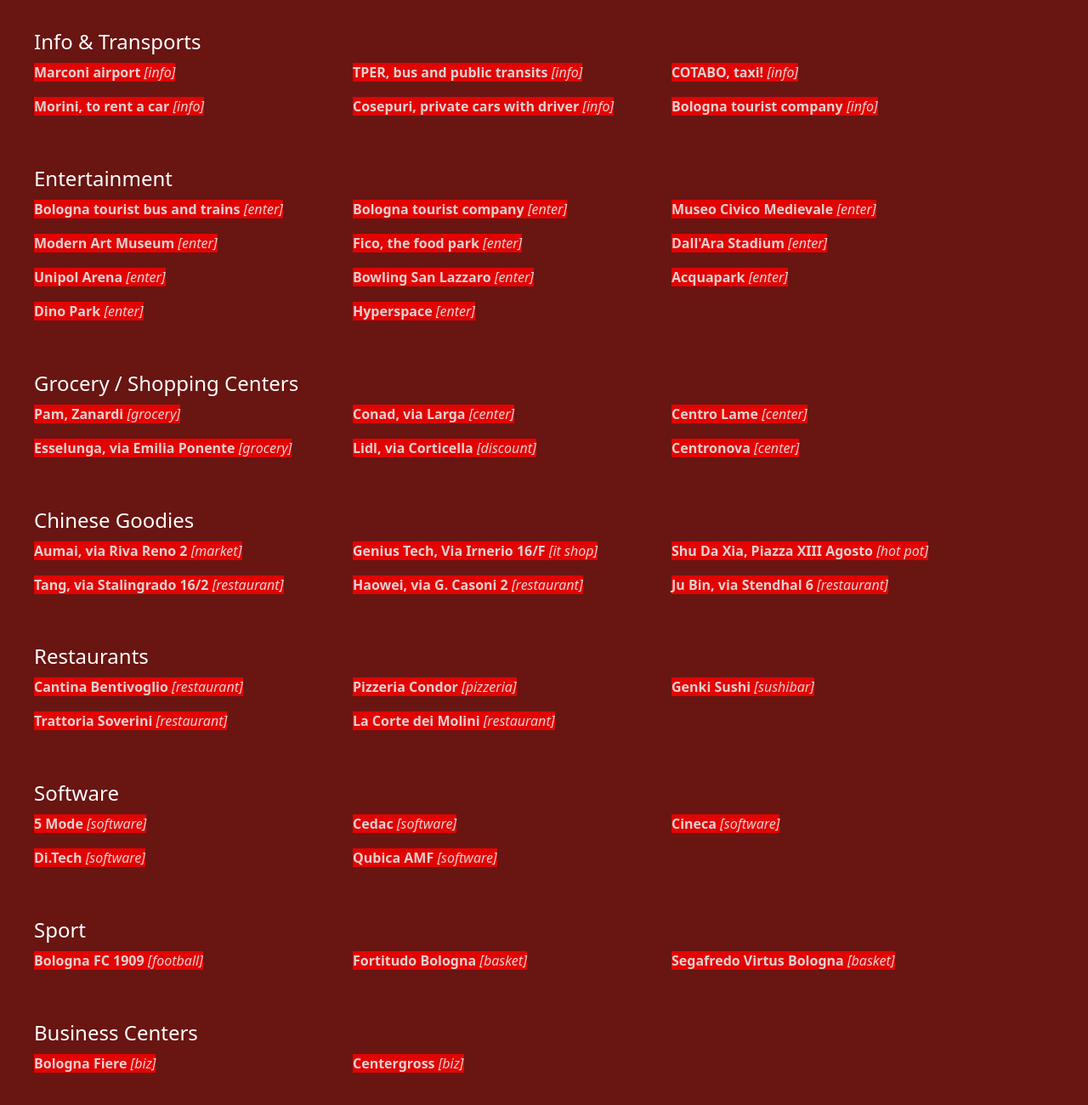
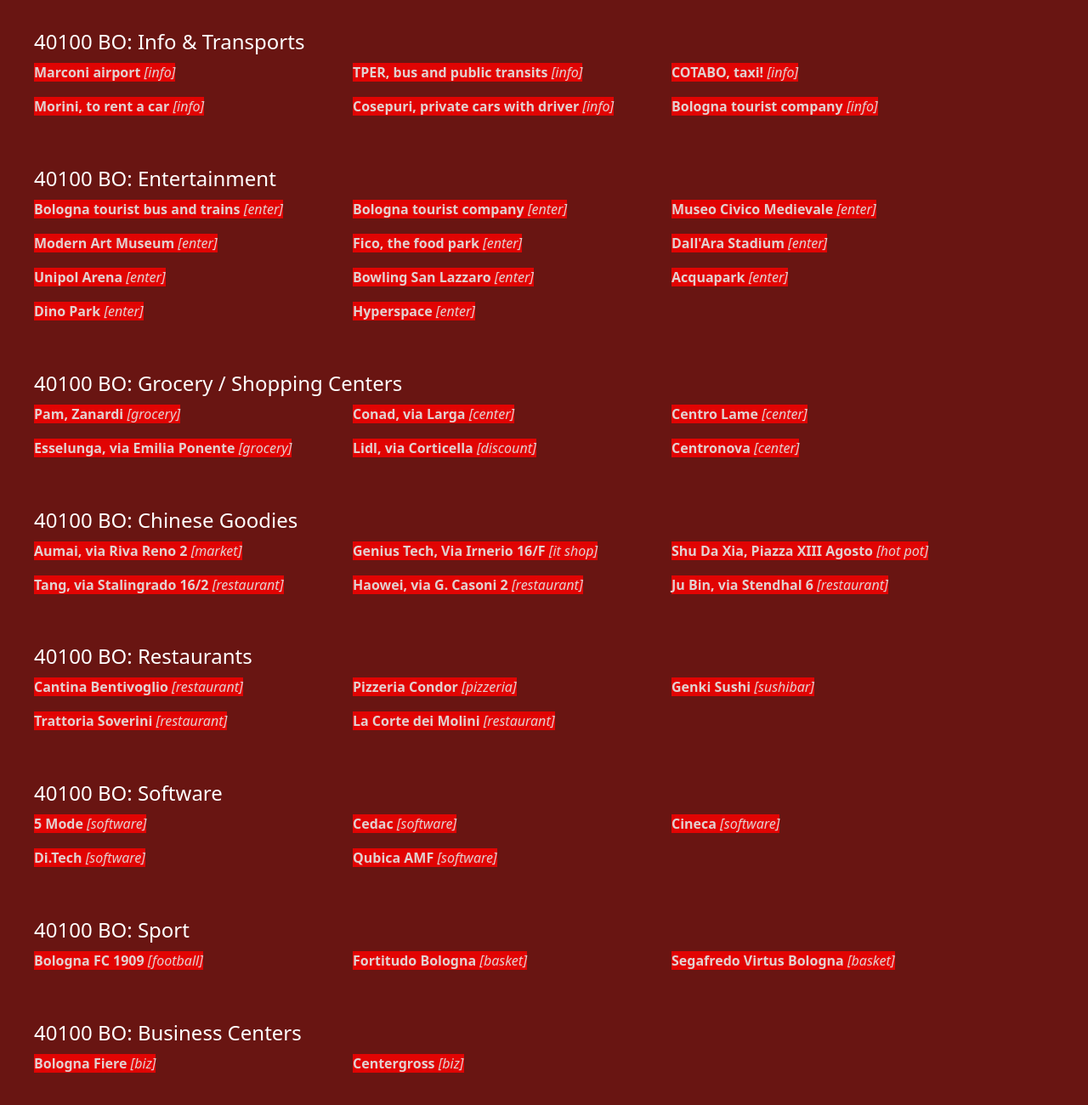
Before and after one commit to par7133/40100bo, a plain HTML site: page index.html in a window 1280 px wide. Shown: the part 260-1560 px from the top of the page at 85% size. Drawn offline with Linux system fonts and the light colour scheme; a script that the page names is missing.

Commit message:
Add files via upload

```diff
--- a/index.html
+++ b/index.html
@@ -202,7 +202,7 @@
 
     <div id="content">
 
-          <div id="info-transports"><h3>Info & Transports<br><br></h3></div>
+          <div id="info-transports"><h3>40100 BO: Info & Transports<br><br></h3></div>
           <div class="res"><span class="resli"><a href="http://40100bo.org/l/airport">Marconi airport</a>&nbsp;<span class="tag">[info]</span></div>
           <div class="res"><span class="resli"><a href="http://40100bo.org/l/tper">TPER, bus and public transits</a>&nbsp;<span class="tag">[info]</span></div>
           <div class="res"><span class="resli"><a href="http://40100bo.org/l/taxi">COTABO, taxi!</a>&nbsp;<span class="tag">[info]</span></div>
@@ -210,7 +210,7 @@
           <div class="res"><span class="resli"><a href="http://40100bo.org/l/private-taxi">Cosepuri, private cars with driver</a>&nbsp;<span class="tag">[info]</span></div>
           <div class="res"><span class="resli"><a href="http://40100bo.org/l/welcome">Bologna tourist company</a>&nbsp;<span class="tag">[info]</span></div>
           <div style="clear:both;margin:auto;">&nbsp;</div>
-          <div id="entertainment"><h3>Entertainment<br><br></h3></div>
+          <div id="entertainment"><h3>40100 BO: Entertainment<br><br></h3></div>
           <div class="res"><span class="resli"><a href="http://40100bo.org/l/red-bus">Bologna tourist bus and trains</a>&nbsp;<span class="tag">[enter]</span></div>
           <div class="res"><span class="resli"><a href="http://40100bo.org/l/welcome">Bologna tourist company</a>&nbsp;<span class="tag">[enter]</span></div>
           <div class="res"><span class="resli"><a href="http://40100bo.org/l/museo">Museo Civico Medievale</a>&nbsp;<span class="tag">[enter]</span></div>
@@ -223,7 +223,7 @@
           <div class="res"><span class="resli"><a href="http://www.dinosauricarneossa.it/sanlazzaro.php/">Dino Park</a>&nbsp;<span class="tag">[enter]</span></div>
           <div class="res"><span class="resli"><a href="http://www.hyperspaceparks.com">Hyperspace</a>&nbsp;<span class="tag">[enter]</span></div>
           <div style="clear:both;margin:auto;">&nbsp;</div>
-          <div id="grocery-shopping-centers"><h3>Grocery / Shopping Centers<br><br></h3></div>
+          <div id="grocery-shopping-centers"><h3>40100 BO: Grocery / Shopping Centers<br><br></h3></div>
           <div class="res"><span class="resli"><a href="http://pampanorama.it/punti-vendita/bologna-zanardi">Pam, Zanardi</a>&nbsp;<span class="tag">[grocery]</span></div>
           <div class="res"><span class="resli"><a href="http://vialarga.com/shop/conad">Conad, via Larga</a>&nbsp;<span class="tag">[center]</span></div>
           <div class="res"><span class="resli"><a href="http://centrolame.info">Centro Lame</a>&nbsp;<span class="tag">[center]</span></div>
@@ -231,7 +231,7 @@
           <div class="res"><span class="resli"><a href="http://lidl.it">Lidl, via Corticella</a>&nbsp;<span class="tag">[discount]</span></div>
           <div class="res"><span class="resli"><a href="http://www.centronova.com">Centronova</a>&nbsp;<span class="tag">[center]</span></div>
           <div style="clear:both;margin:auto;">&nbsp;</div>
-          <div id="chinese-goodies"><h3>Chinese Goodies<br><br></h3></div>
+          <div id="chinese-goodies"><h3>40100 BO: Chinese Goodies<br><br></h3></div>
           <div class="res"><span class="resli"><a href="http://www.aumai.it">Aumai, via Riva Reno 2</a>&nbsp;<span class="tag">[market]</span></div>
           <div class="res"><span class="resli"><a href="http://www.geniustechbologna.com">Genius Tech, Via Irnerio 16/F</a>&nbsp;<span class="tag">[it shop]</span></div>
           <div class="res"><span class="resli"><a href="https://ristoranteshubologna.com">Shu Da Xia, Piazza XIII Agosto&nbsp;<span class="tag">[hot pot]</a></span></div>
@@ -239,26 +239,26 @@
           <div class="res"><span class="resli"><a href="http://www.ristorantehaowei.it">Haowei, via G. Casoni 2&nbsp;<span class="tag">[restaurant]</a></span></div>
           <div class="res"><span class="resli"><a href="https://jubin.pic-menu.com">Ju Bin, via Stendhal 6&nbsp;<span class="tag">[restaurant]</a></span></div>
           <div style="clear:both;margin:auto;">&nbsp;</div>
-          <div id="restaurants"><h3>Restaurants<br><br></h3></div>
+          <div id="restaurants"><h3>40100 BO: Restaurants<br><br></h3></div>
           <div class="res"><span class="resli"><a href="https://cantinabentivoglio.it">Cantina Bentivoglio</a>&nbsp;<span class="tag">[restaurant]</span></div>
           <div class="res"><span class="resli"><a href="https://fb.me/pizzeriacondor">Pizzeria Condor</a>&nbsp;<span class="tag">[pizzeria]</span></div>
           <div class="res"><span class="resli"><a href="https://genkisushibologna.it">Genki Sushi</a>&nbsp;<span class="tag">[sushibar]</span></div>
           <div class="res"><span class="resli"><a href="https://fb.me/www.trattoriasoverini">Trattoria Soverini</a>&nbsp;<span class="tag">[restaurant]</span></div>
           <div class="res"><span class="resli"><a href="https://www.lacortedeimolini.it">La Corte dei Molini</a>&nbsp;<span class="tag">[restaurant]</span></div>
           <div style="clear:both;margin:auto;">&nbsp;</div>
-          <div id="software"><h3>Software<br><br></h3></div>
+          <div id="software"><h3>40100 BO: Software<br><br></h3></div>
           <div class="res"><span class="resli"><a href="http://5mode.com">5 Mode</a>&nbsp;<span class="tag">[software]</span></div>
           <div class="res"><span class="resli"><a href="http://cedac.com">Cedac</a>&nbsp;<span class="tag">[software]</span></div>
           <div class="res"><span class="resli"><a href="http://cineca.it">Cineca</a>&nbsp;<span class="tag">[software]</span></div>
           <div class="res"><span class="resli"><a href="https://www.ditechonline.it">Di.Tech</a>&nbsp;<span class="tag">[software]</span></div>
           <div class="res"><span class="resli"><a href="https://www.qubicaamf.com">Qubica AMF</a>&nbsp;<span class="tag">[software]</span></div>
           <div style="clear:both;margin:auto;">&nbsp;</div>
-          <div id="sport"><h3>Sport<br><br></h3></div>
+          <div id="sport"><h3>40100 BO: Sport<br><br></h3></div>
           <div class="res"><span class="resli"><a href="http://bolognafc.it/en/">Bologna FC 1909</a>&nbsp;<span class="tag">[football]</span></div>
           <div class="res"><span class="resli"><a href="http://www.fortitudo103.it">Fortitudo Bologna</a>&nbsp;<span class="tag">[basket]</span></div>
           <div class="res"><span class="resli"><a href="http://virtus.it">Segafredo Virtus Bologna</a>&nbsp;<span class="tag">[basket]</span></div>
           <div style="clear:both;margin:auto;">&nbsp;</div>
-          <div id="business-centers"><h3>Business Centers<br><br></h3></div>
+          <div id="business-centers"><h3>40100 BO: Business Centers<br><br></h3></div>
           <div class="res"><span class="resli"><a href="http://bolognafiere.it">Bologna Fiere</a>&nbsp;<span class="tag">[biz]</span></div>
           <div class="res"><span class="resli"><a href="http://www.centergross.com/">Centergross</a>&nbsp;<span class="tag">[biz]</span></div>
           <div style="clear:both;margin:auto;"><br><br>&nbsp;</div>
```
